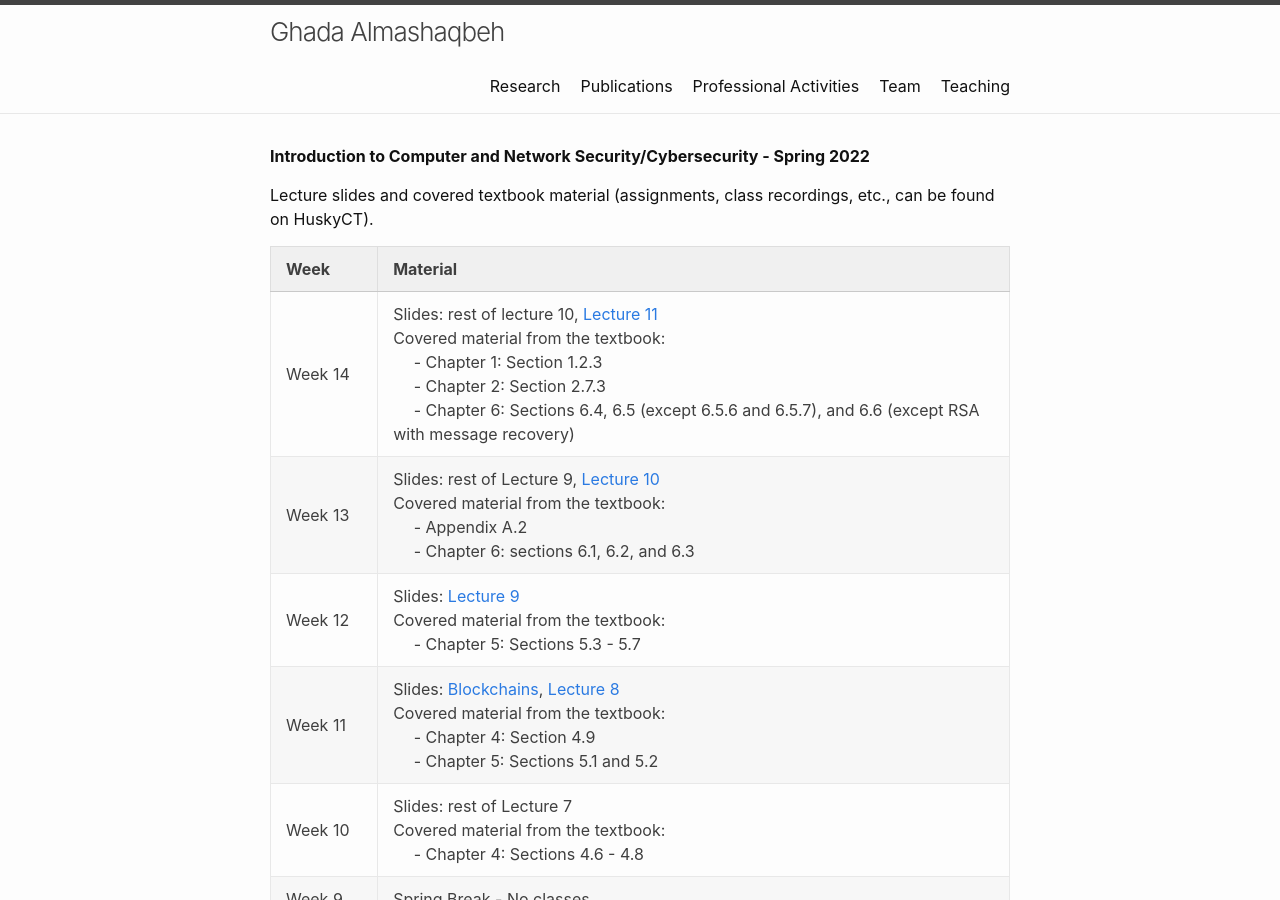
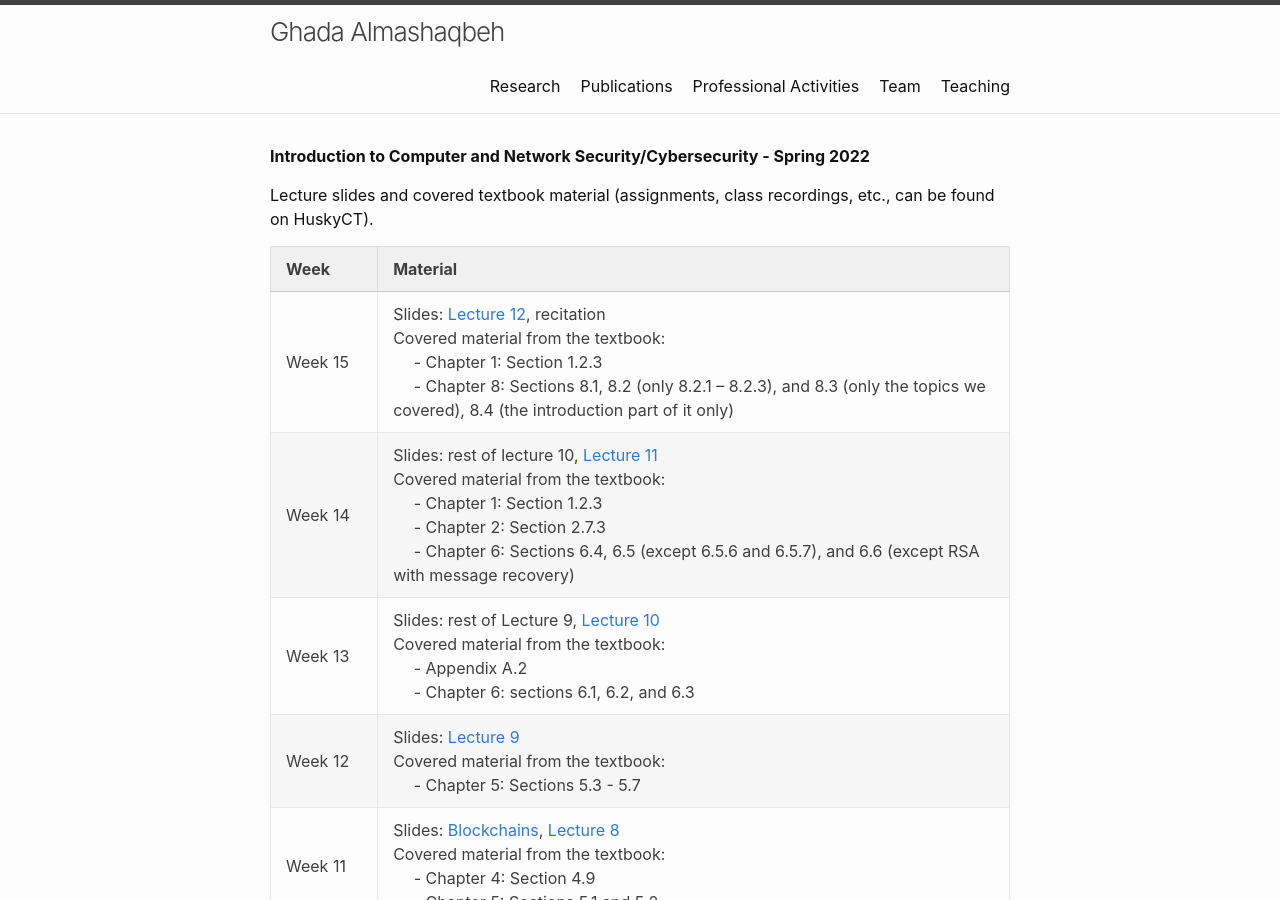
Before and after one commit to GhadaAlmashaqbeh/GhadaAlmashaqbeh.github.io, a Jekyll site: the page built from courses/cse3400-s2022/index.md, in a window 1280 px wide and 900 px high. Built offline with Jekyll 4.4.1, drawn with Linux system fonts in a browser that asks for light colours.

Commit message:
add lec 12

```diff
--- a/courses/cse3400-s2022/index.md
+++ b/courses/cse3400-s2022/index.md
@@ -8,6 +8,7 @@ Lecture slides and covered textbook material (assignments, class recordings, etc
 
 | Week&emsp;&emsp;| Material           |
 |----------|--------------------|
+| Week 15 | Slides: [Lecture 12](./lecture11.pdf), recitation <br/> Covered material from the textbook: <br/> &emsp; - Chapter 1: Section 1.2.3 <br/> &emsp; - Chapter 8: Sections 8.1, 8.2 (only 8.2.1 – 8.2.3), and 8.3 (only the topics we covered), 8.4 (the introduction part of it only) |
 | Week 14 | Slides: rest of lecture 10, [Lecture 11](./lecture11.pdf) <br/> Covered material from the textbook: <br/> &emsp; - Chapter 1: Section 1.2.3 <br/> &emsp; - Chapter 2: Section 2.7.3 <br/> &emsp; - Chapter 6: Sections 6.4, 6.5 (except 6.5.6 and 6.5.7), and 6.6 (except RSA with message recovery) |
 | Week 13 | Slides: rest of Lecture 9, [Lecture 10](./lecture10.pdf) <br/> Covered material from the textbook: <br/> &emsp; - Appendix A.2 <br/> &emsp; - Chapter 6: sections 6.1, 6.2, and 6.3 |
 | Week 12 | Slides: [Lecture 9](./lecture9.pdf) <br/> Covered material from the textbook: <br/> &emsp; - Chapter 5: Sections 5.3 - 5.7 |
```
Also changed, not shown: 04-team.md (+1 -0 lines), 5 other files.
